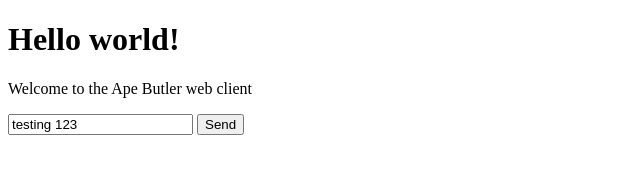
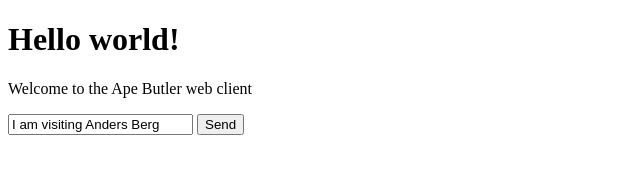
Before and after one commit to andersberg/the-butler, a website: page client/index.html in a window 1280 px wide. Shown: the full height of the page, 0-640 px from the left. Drawn offline with Linux system fonts and the light colour scheme.

Commit message:
Change form standard value

```diff
--- a/client/index.html
+++ b/client/index.html
@@ -19,7 +19,7 @@
     <p>Welcome to the Ape Butler web client</p>
 
     <form>
-        <input id="input" type="text" placeholder="Type here..." value="testing 123">
+        <input id="input" type="text" placeholder="Type here..." value="I am visiting Anders Berg">
         <button id="sendBtn">Send</button>
     </form>
 
```
